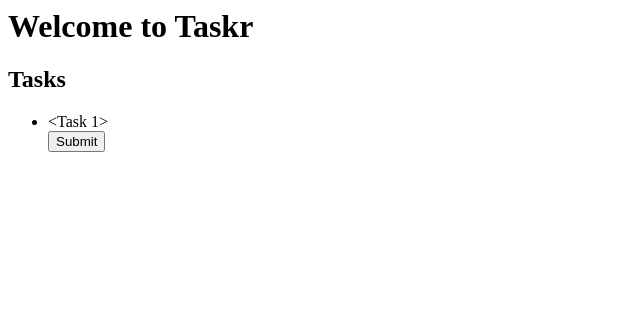
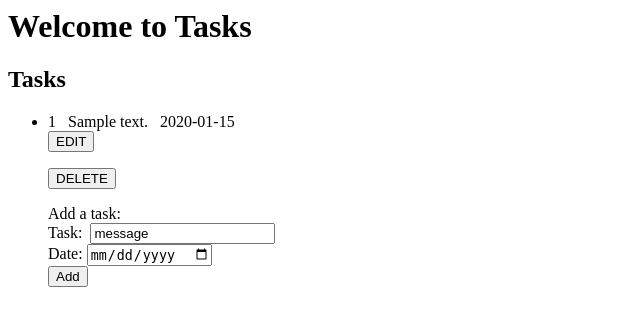
Before and after one commit to shweta257/Flask_review, a Flask app: page / in a window 1280 px wide. Shown: the top 326 px of the page, without its empty margins (0-640 px from the left). Run offline with Flask 2, Linux system fonts and the light colour scheme; tables that the repository leaves empty hold one stand-in row (values such as "Sample post").

Commit message:
added edit feature and add task  feature

```diff
--- a/app.py
+++ b/app.py
@@ -28,9 +28,9 @@ def delete(i):
     db.session.commit()
     return redirect('/')
 
-@app.route('/add', methods=['POST'])
+@app.route('/add/', methods=['POST'])
 def add():
-    if request.methods == 'POST':
+    if request.method == 'POST':
         message = request.form.get('message')
         date  = request.form.get('date')
         task = Task(message = message, date = date)
--- a/templates/tasks.html
+++ b/templates/tasks.html
@@ -1,9 +1,21 @@
 <html>
-<h1>Welcome to Taskr</h1>
+<h1>Welcome to Tasks</h1>
 <h2>Tasks</h2>
 <ul>
 {% for task in tasks %}
-<li>{{ task }}<form action="/delete/0/"><input type="submit" name="delete"></input></form></li>
+<li>{{ task.id }} &nbsp; {{ task.message }} &nbsp; {{ task.date }} &nbsp; <form action="/edit/{{ task.id }}/"><input type="submit" value="EDIT"></input></form> <form action="/delete/{{ task.id }}/"><input type="submit" value="DELETE"></input></form>
 {% endfor %}
+
+
+Add a task:
+<form action="/add/" method="post" >
+  Task:&nbsp;
+  <input type="" name="message" value="message">
+  <br>
+  Date:
+  <input type="date" name="date" value="">
+  <br>
+  <input type="submit" value="Add">
+</form>
 </ul>
 </html>
```
Also changed, not shown: templates/task_edit.html (added, +15 -0 lines).
